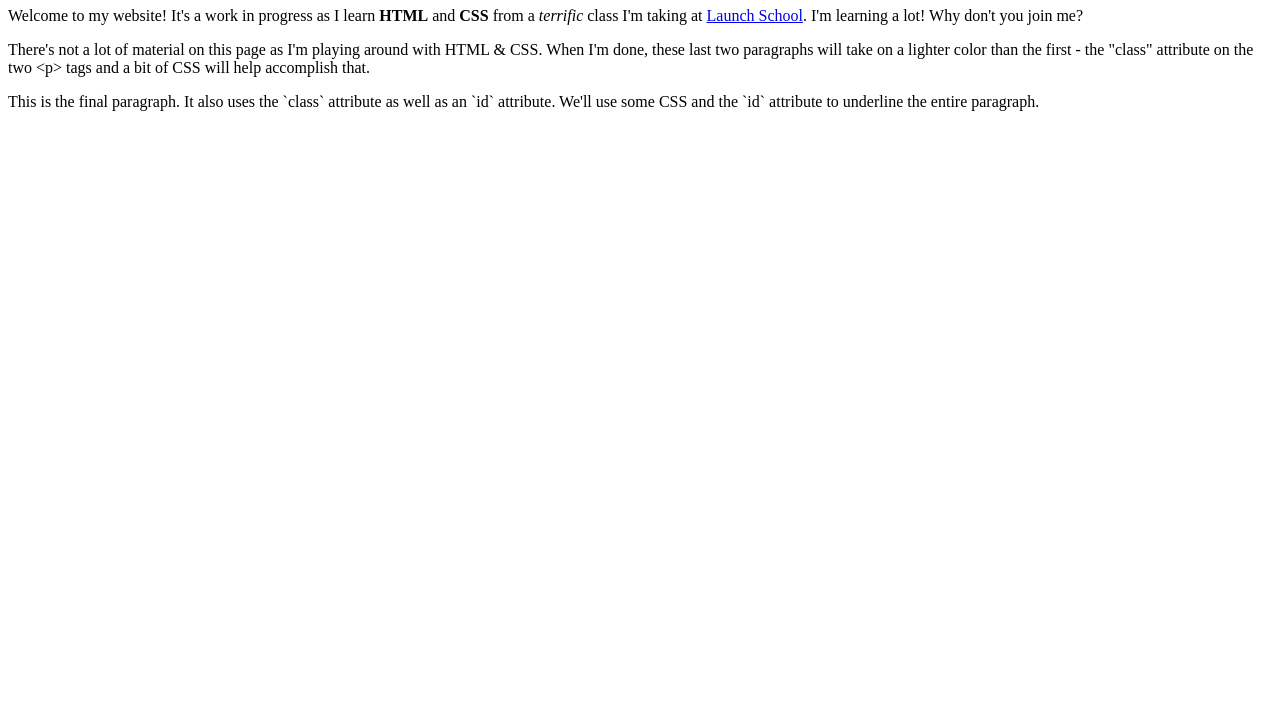
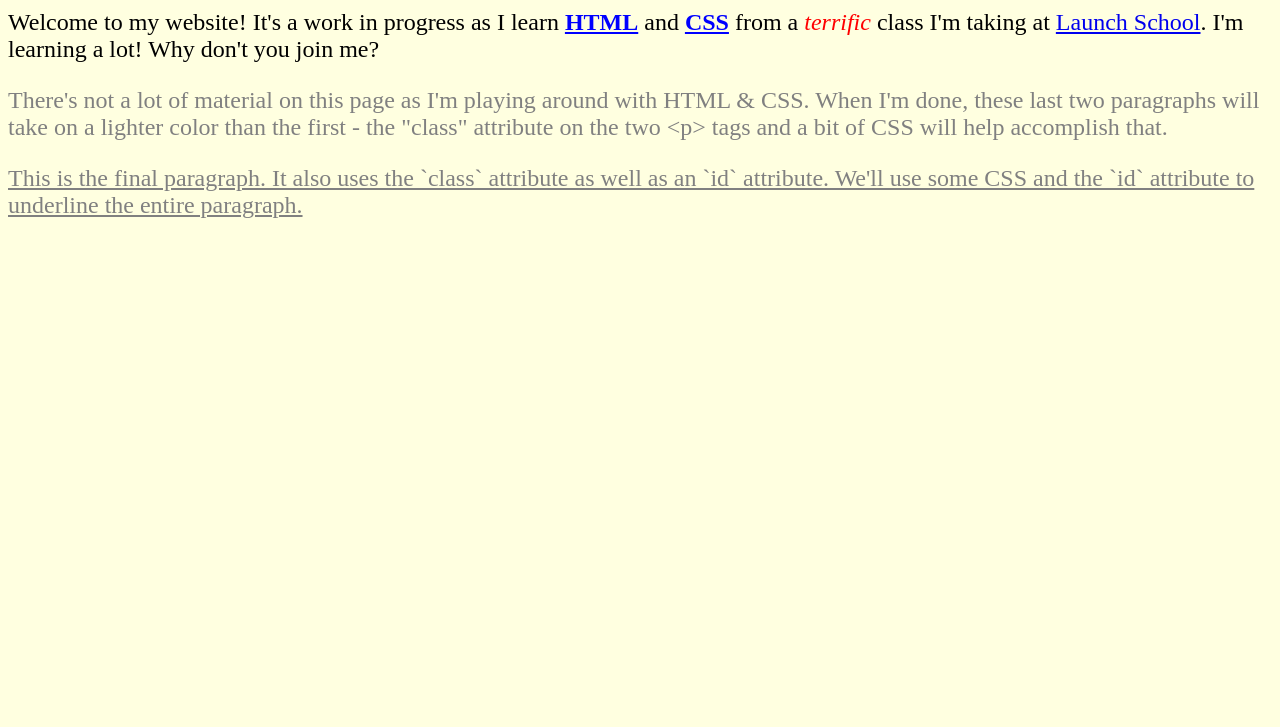
Before and after one commit to stephensl/LS202, a plain HTML site: page lesson_1/hello.html in a window 1280 px wide. Shown: the part 73-800 px from the top of the page. Drawn offline with Linux system fonts and the light colour scheme.

Commit message:
practicing html css

```diff
--- a/lesson_1/hello.html
+++ b/lesson_1/hello.html
@@ -3,6 +3,7 @@
   <head>
     <title>Welcome!</title>
     <meta charset="utf-8">
+    <link rel="stylesheet" href="my.css">
   </head>
   <body>
   <h1>Hello, Internet!</h1>
--- /dev/null
+++ b/lesson_1/my.css
@@ -0,0 +1,30 @@
+strong {
+  color: blue;
+  text-decoration: underline;
+}
+
+h1 {
+  color: orange;
+  text-align:center;
+}
+
+em {
+  color: red;
+  font-style: italic;
+}
+
+p {
+  font-size: 24px;
+}
+
+body {
+  background-color: #ffffe0;
+}
+
+.more-text {
+  color: gray;
+}
+
+#final-paragraph {
+  text-decoration: underline;
+}
--- /dev/null
+++ b/lesson_1/profile.css
@@ -0,0 +1,13 @@
+body {
+  background-color: #01304b;
+  color: #eee;
+  font-family: 'Courier New', Courier, monospace;
+}
+
+a {
+  color: #c3b802;
+}
+
+li {
+  margin-bottom: 10px;
+}
```
Also changed, not shown: lesson_1/profile.html (added, +34 -0 lines).
